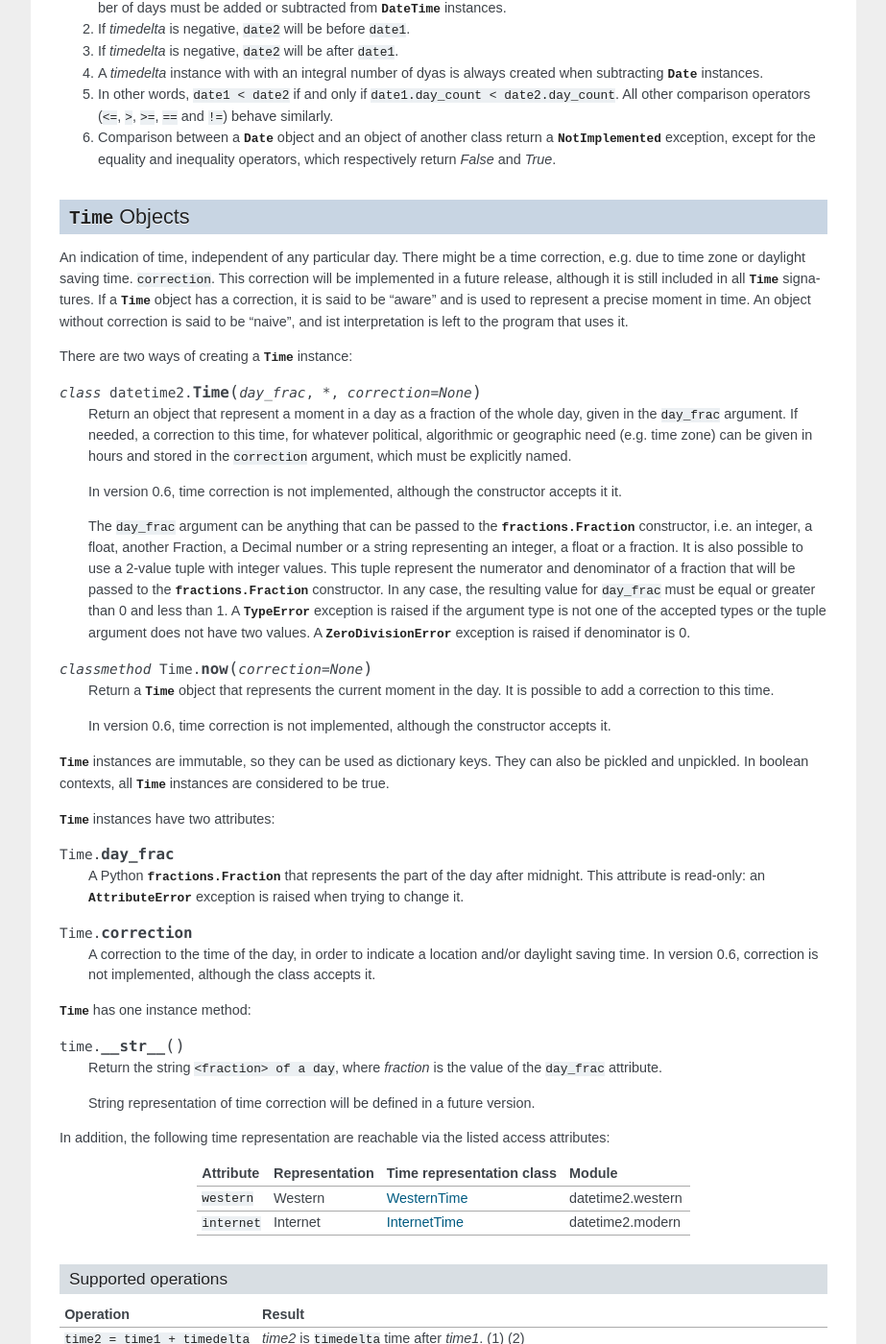
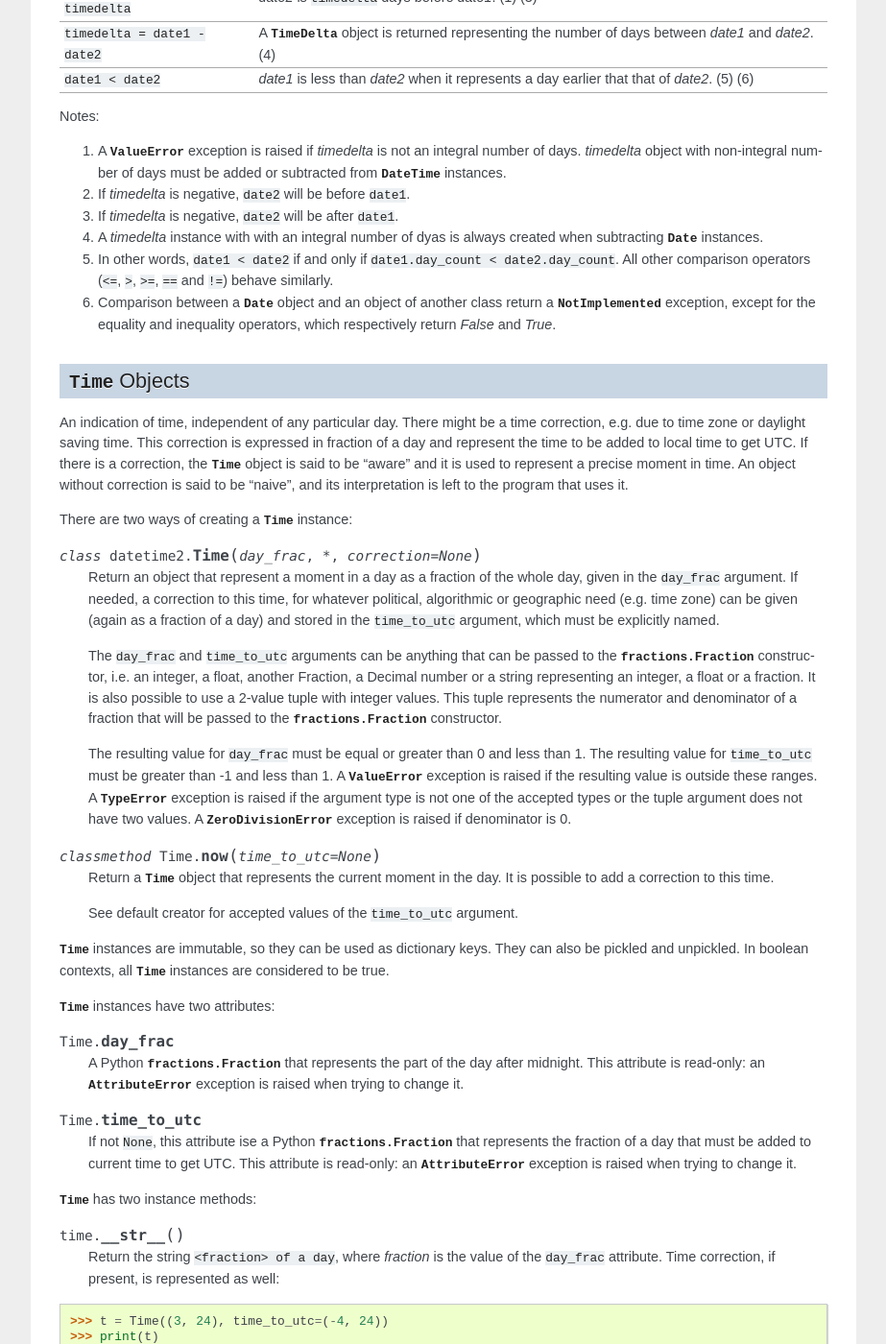
Before and after one commit to fricciardi/datetime2, a Sphinx documentation site: the page built from docs/index.rst, in a window 1280 px wide and 1400 px high, scrolled down 2596 px. Shown: the whole window at 96% size, without its empty margins (198-1121 px from the left). Built offline with Sphinx 7.4.7, drawn with Linux system fonts in a browser that asks for light colours; some of the changed text lies outside the part shown.

Commit message:
Updated documentation
- Completed changes for Time with correction
- Fixed various errors

```diff
--- a/docs/index.rst
+++ b/docs/index.rst
@@ -26,11 +26,16 @@ Each representation can be reached via the attribute paradigm, e.g.:
    2096-09-05
    >>> print(d.iso)
    2096-W36-3
-   >>> t = Time(0.25)
-   >>> print(t.western)
+   >>> t1 = Time(0.25)
+   >>> print(t1.western)
    06:00:00
-   >>> print(t.internet)
+   >>> print(t1.internet)
    @250
+   >>> t2 = Time(0.75, time_to_utc=-Fraction(1, 6))
+   >>> print(t2.western)
+   18:00:00 -04
+   >>> print(t2.internet)
+   @583
 
 Representations do not consume memory unless they are effectively used. This is
 especially important for calendars, where many representation exists [#many]_ .
@@ -53,7 +58,7 @@ Overview
 
 The driving idea in the :mod:`datetime2` is to detach operations on date or time from their representation
 in different cultures. After all, a day in history, or in future, is the same independently from the way it is represented, and
-the same is true also for time. Indeed, all base classes have a very simple definition of day and time.
+the same is true also for time. Indeed, the four base classes of :mod:`datetime2` have a very simple definition of day and time.
 
 This is a brief description of these four classes:
 
@@ -72,7 +77,7 @@ This is a brief description of these four classes:
    An indication of time, independent of any particular day. There might be a
    time correction, e.g. due to time zone or daylight saving time. Time and correction
    are stored as fraction of a day, using a Python :class:`fractions.Fraction`.
-   Attributes of this class are: :attr:`day_frac`, :attr:`correction`.
+   Attributes of this class are: :attr:`day_frac`, :attr:`time_to_utc`.
 
 
 .. class:: DateTime
@@ -83,13 +88,14 @@ This is a brief description of these four classes:
    classes above.
 
 
+
 .. class:: TimeDelta
    :noindex:
 
    A duration expressing the difference between two :class:`Date`,
    :class:`Time`, or :class:`DateTime` instances. This difference is stored
    in a single Python :class:`fractions.Fraction`. The only attribute of
-   this class is: :attr:`days`.
+   this class is: :attr:`days`. The current implementation of this class is just a stub.
 
 :mod:`datetime2` class names use the CapitalizedWords convention required by :pep:`8`, so they
 differ from the names of their similar counterparts in :mod:`datetime` module.
@@ -138,7 +148,7 @@ There are two ways of creating a :class:`Date` instance:
 .. class:: Date(day_count)
 
    Return an object that represent a date which is ``day_count - 1`` days
-   after January 1 of year 1 in the current Gregorian calendar. The argument
+   after January 1 of year 1 of the current Gregorian calendar. The argument
    is required and must be an integer. There is no restriction on its
    numeric value.
 
@@ -165,15 +175,15 @@ instances are considered to be true.
    Return ``R.D.`` followed by the day count. ``R.D.`` stands for Rata Die, the Latin
    for "fixed date".
 
-In addition, the following calendars are reachable via the listed access attributes:
+The following table lists all available calendars and the attributes by which they are reachable:
 
-+------------------+--------------+----------------------------------------------------------+-------------------+
-| Access attribute | Calendar     | Calendar class                                           | Module            |
-+==================+==============+==========================================================+===================+
-| ``gregorian``    | Gregorian    | :ref:`GregorianCalendar <gregorian-calendar>`            | datetime2.western |
-+------------------+--------------+----------------------------------------------------------+-------------------+
-| ``iso``          | ISO          | :ref:`IsoCalendar <iso-calendar>`                        | datetime2.modern  |
-+------------------+--------------+----------------------------------------------------------+-------------------+
++--------------+------------------+----------------------------------------------------------+-------------------+
+| Calendar     | Access attribute | Calendar class                                           | Module            |
++==============+==================+==========================================================+===================+
+| Gregorian    | ``gregorian``    | :ref:`GregorianCalendar <gregorian-calendar>`            | datetime2.western |
++--------------+------------------+----------------------------------------------------------+-------------------+
+| ISO          | ``iso``          | :ref:`IsoCalendar <iso-calendar>`                        | datetime2.modern  |
++--------------+------------------+----------------------------------------------------------+-------------------+
 
 
 
@@ -231,11 +241,11 @@ Notes:
 ---------------------
 
 An indication of time, independent of any particular day. There might be a
-time correction, e.g. due to time zone or daylight saving time. ``correction``.
-This correction will be implemented in a future release, although it is still
-included in all :class:`Time` signatures. If a :class:`Time` object has a
-correction, it is said to be "aware" and is used to represent a precise moment
-in time. An object without correction is said to be "naive", and ist
+time correction, e.g. due to time zone or daylight saving time. This
+correction is expressed in fraction of a day and represent the time to be
+added to local time to get UTC. If there is a correction, the :class:`Time`
+object is said to be "aware" and it is used to represent a precise moment in
+time. An object without correction is said to be "naive", and its
 interpretation is left to the program that uses it.
 
 There are two ways of creating a :class:`Time` instance:
@@ -245,31 +255,31 @@ There are two ways of creating a :class:`Time` instance:
    Return an object that represent a moment in a day as a fraction of the
    whole day, given in the ``day_frac`` argument. If needed, a correction to
    this time, for whatever political, algorithmic or geographic need (e.g.
-   time zone) can be given in hours and stored in the ``correction``
-   argument, which must be explicitly named.
+   time zone) can be given (again as a fraction of a day) and stored in the
+   ``time_to_utc`` argument, which must be explicitly named.
 
-   In version 0.6, time correction is not implemented, although the
-   constructor accepts it it.
+   The ``day_frac`` and ``time_to_utc`` arguments can be anything that can
+   be passed to the :class:`fractions.Fraction` constructor, i.e. an
+   integer, a float, another Fraction, a Decimal number or a string
+   representing an integer, a float or a fraction. It is also possible to
+   use a 2-value tuple with integer values. This tuple represents the
+   numerator and denominator of a fraction that will be passed to the
+   :class:`fractions.Fraction` constructor.
 
-   The ``day_frac`` argument can be anything that can be passed to the
-   :class:`fractions.Fraction` constructor, i.e. an integer, a float,
-   another Fraction, a Decimal number or a string representing an integer,
-   a float or a fraction. It is also possible to use a 2-value tuple with
-   integer values. This tuple represent the numerator and denominator of a
-   fraction that will be passed to the :class:`fractions.Fraction`
-   constructor. In any case, the resulting value for ``day_frac`` must be
-   equal or greater than 0 and less than 1. A :exc:`TypeError` exception
+   The resulting value for ``day_frac`` must be equal or greater than 0 and
+   less than 1. The resulting value for ``time_to_utc`` must be greater than
+   -1 and less than 1. A :exc:`ValueError` exception is raised if the
+   resulting value is outside these ranges. A :exc:`TypeError` exception
    is raised if the argument type is not one of the accepted types or the
    tuple argument does not have two values. A :exc:`ZeroDivisionError`
    exception is raised if denominator is 0.
 
-.. classmethod:: Time.now(correction = None)
+.. classmethod:: Time.now(time_to_utc = None)
 
    Return a :class:`Time` object that represents the current moment in the
    day. It is possible to add a correction to this time.
 
-   In version 0.6, time correction is not implemented, although the
-   constructor accepts it.
+   See default creator for accepted values of the ``time_to_utc`` argument.
 
 :class:`Time` instances are immutable, so they can be used as dictionary keys.
 They can also be pickled and unpickled. In boolean contexts, all :class:`Time`
@@ -283,29 +293,50 @@ instances are considered to be true.
    after midnight. This attribute is read-only: an :exc:`AttributeError`
    exception is raised when trying to change it.
 
-.. attribute:: Time.correction
+.. attribute:: Time.time_to_utc
 
-   A correction to the time of the day, in order to indicate a location and/or
-   daylight saving time. In version 0.6, correction is not implemented,
-   although the class accepts it.
+   If not ``None``, this attribute ise a Python :class:`fractions.Fraction`
+   that represents the fraction of a day that must be added to current time
+   to get UTC. This attribute is read-only: an :exc:`AttributeError`
+   exception is raised when trying to change it.
 
-:class:`Time` has one instance method:
+:class:`Time` has two instance methods:
 
 .. method:: time.__str__()
 
    Return the string ``<fraction> of a day``, where *fraction* is the value of the
-   ``day_frac`` attribute.
+   ``day_frac`` attribute. Time correction, if present, is represented as well:
 
-   String representation of time correction will be defined in a future version.
+.. doctest::
 
-In addition, the following time representation are reachable via the listed access attributes:
+   >>> t = Time((3, 24), time_to_utc=(-4, 24))
+   >>> print(t)
+   1/8 of a day, -1/6 to UTC
+
+.. method:: time.move(new_time_to_utc)
+
+   Applicable only to aware instances, return another :class:`Time` instance
+   that identifies the same time but has the new correction
+   ``new_time_to_utc``. If called on a naive instance, a :exc:`TypeError`
+   exception is raised. Example:
+
+.. doctest::
+
+   >>> t1 = Time(0.25, time_to_utc=-0.5)
+   >>> print(t1)
+   1/4 of a day, -1/2 to UTC
+   >>> t2 = t1.move(0.25)
+   >>> print(t2)
+   0/1 of a day, 1/4 to UTC
+
+The following table lists all available time representations and the attributes by which they are reachable:
 
 +----------------+----------------+------------------------------------------------+--------------------+
-| Attribute      | Representation | Time representation class                      | Module             |
+| Representation | Attribute      | Time representation class                      | Module             |
 +================+================+================================================+====================+
-| ``western``    | Western        | :ref:`WesternTime <western-time>`              | datetime2.western  |
+| Western        | ``western``    | :ref:`WesternTime <western-time>`              | datetime2.western  |
 +----------------+----------------+------------------------------------------------+--------------------+
-| ``internet``   | Internet       | :ref:`InternetTime <internet-time>`            | datetime2.modern   |
+| Internet       | ``internet``   | :ref:`InternetTime <internet-time>`            | datetime2.modern   |
 +----------------+----------------+------------------------------------------------+--------------------+
 
 
@@ -327,7 +358,8 @@ Supported operations
 +-------------------------------+----------------------------------------------+
 | ``time1 < time2``             | *time1* is less than *time2* when the former |
 |                               | represents a moment earlier than the latter. |
-|                               | (5) (6)                                      |
+|                               | Time correction, if present, is taken into   |
+|                               | consideration. (5) (6)                       |
 +-------------------------------+----------------------------------------------+
 
 
@@ -350,7 +382,8 @@ Notes:
    will always represent a fractional part of a day, either positive or
    negative. ``time1`` and ``time2`` must have the same naivety; if they don't, a
    :exc:`ValueError` exception is raised. If they are aware, correction of
-   both instances will be taken into account to generate the result.
+   both instances will be taken into account to generate the result. Result
+   will always be more than -1 and less than 1.
 
 (5)
    All other comparison operators (``<=``, ``>``, ``>=``, ``==`` and ``!=``)
```
Also changed, not shown: other parts of docs/index.rst (+6 -2 lines).
